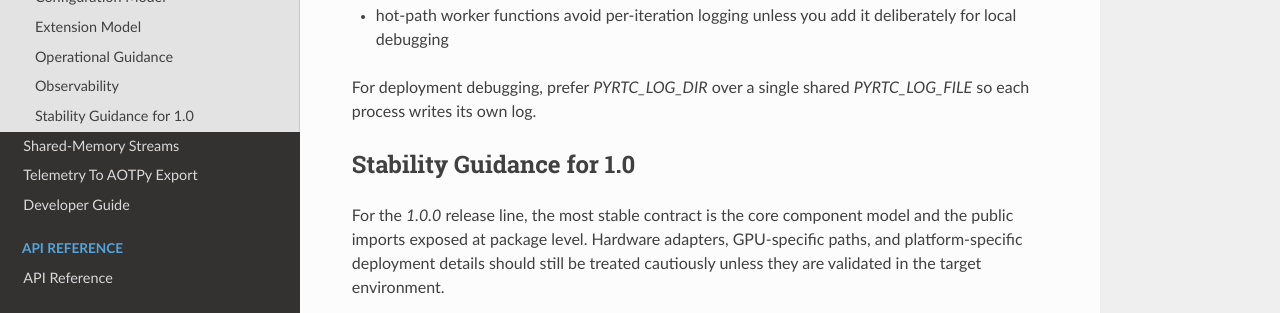
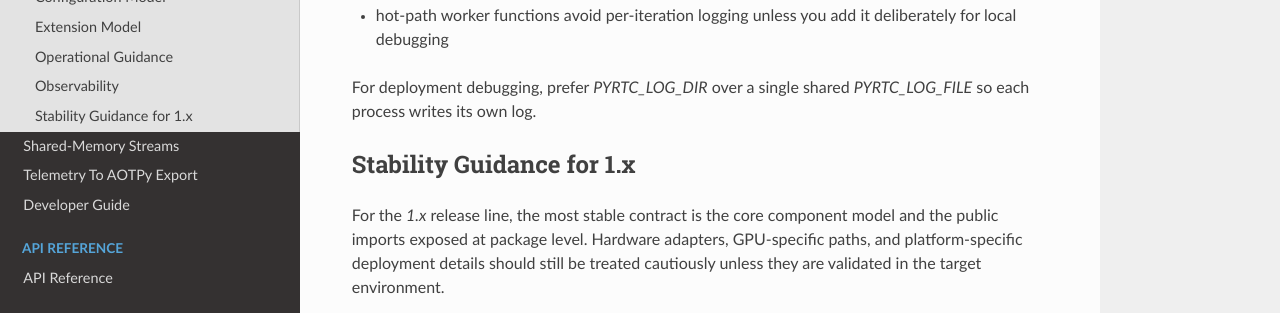
Before and after one commit to jacotay7/pyRTC, a Sphinx documentation site: the page built from docs/source/guides/architecture.rst, in a window 1280 px wide and 900 px high, scrolled down 3483 px. Shown: the part 411-724 px from the top of the window. Built offline with Sphinx 7.4.7 and the Read the Docs theme 3.1.0, drawn with Linux system fonts in a browser that asks for light colours.

Commit message:
Prepare the 1.1.0 release
Co-Authored-By: Claude Opus 5.5 <noreply@anthropic.com>

```diff
--- a/docs/source/conf.py
+++ b/docs/source/conf.py
@@ -11,6 +11,7 @@
 # documentation root, use os.path.abspath to make it absolute, like shown here.
 #
 import os
+import tomllib
 import sys
 from typing import Dict
 
@@ -43,7 +44,10 @@ sys.path.insert(0, os.path.abspath(".."))
 project = "pyrtc"
 copyright = "2024, Jacob Taylor"
 author = "Jacob Taylor"
-release = "1.0.0"
+# The version comes from pyproject.toml, so it cannot drift from the package.
+with open(os.path.join(os.path.dirname(__file__), "..", "..", "pyproject.toml"), "rb") as _f:
+    release = tomllib.load(_f)["project"]["version"]
+version = release
 
 # -- General configuration ---------------------------------------------------
 
--- a/docs/source/guides/architecture.rst
+++ b/docs/source/guides/architecture.rst
@@ -153,8 +153,8 @@ The practical consequence is:
 
 For deployment debugging, prefer `PYRTC_LOG_DIR` over a single shared `PYRTC_LOG_FILE` so each process writes its own log.
 
-Stability Guidance for 1.0
+Stability Guidance for 1.x
 --------------------------
 
-For the `1.0.0` release line, the most stable contract is the core component model and the public imports exposed at package level.
+For the `1.x` release line, the most stable contract is the core component model and the public imports exposed at package level.
 Hardware adapters, GPU-specific paths, and platform-specific deployment details should still be treated cautiously unless they are validated in the target environment.
--- a/docs/source/guides/developers_guide.rst
+++ b/docs/source/guides/developers_guide.rst
@@ -440,7 +440,7 @@ Areas that still need target-environment validation before operational use:
 - multi-process deployment details
 - platform-specific driver and device behavior
 
-Current platform stance for `1.0.0`:
+Current platform stance for the `1.x` releases:
 
 - Linux is the primary supported operating system.
 - macOS and Windows smoke jobs are useful compatibility signal, but they are not the primary release target.
```
Also changed, not shown: CHANGELOG.md (+7 -1 lines), pyrtc/__init__.py (+9 -0 lines), 3 other files.
